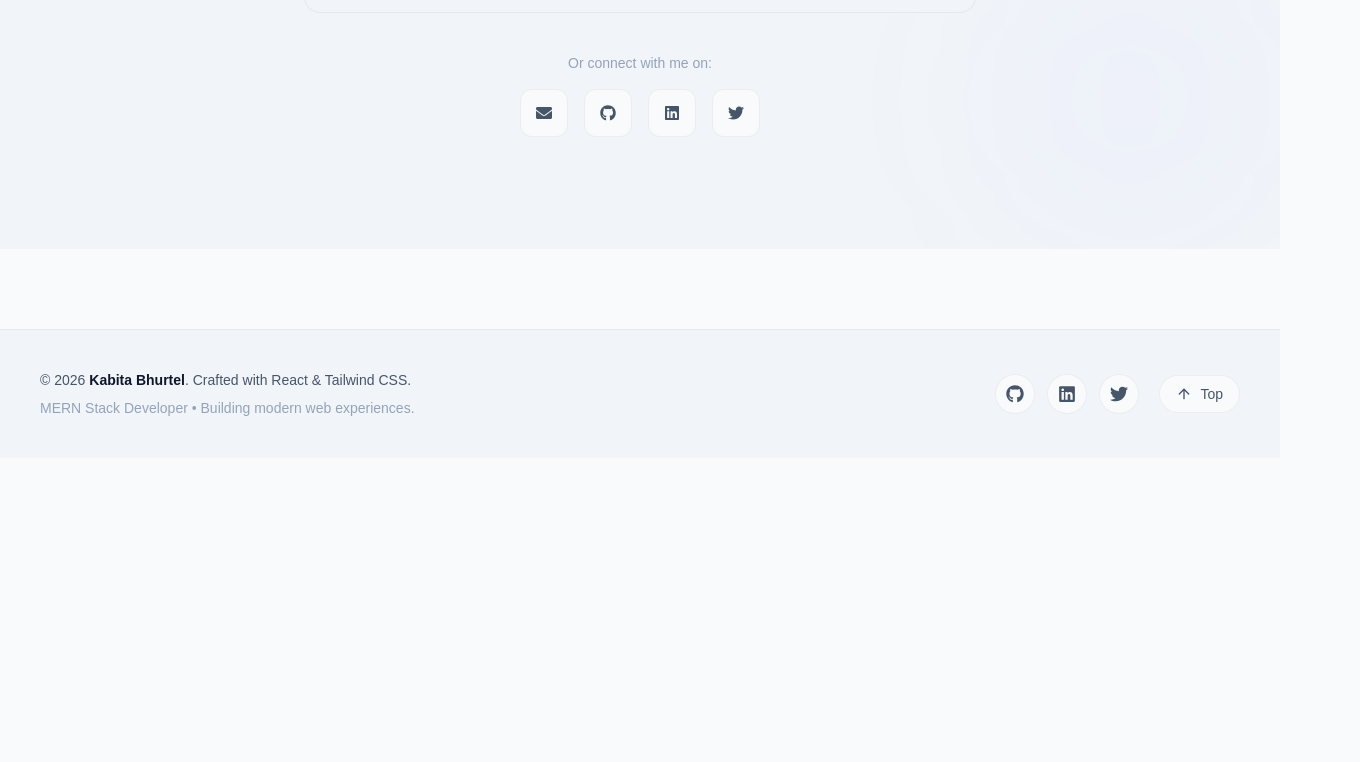
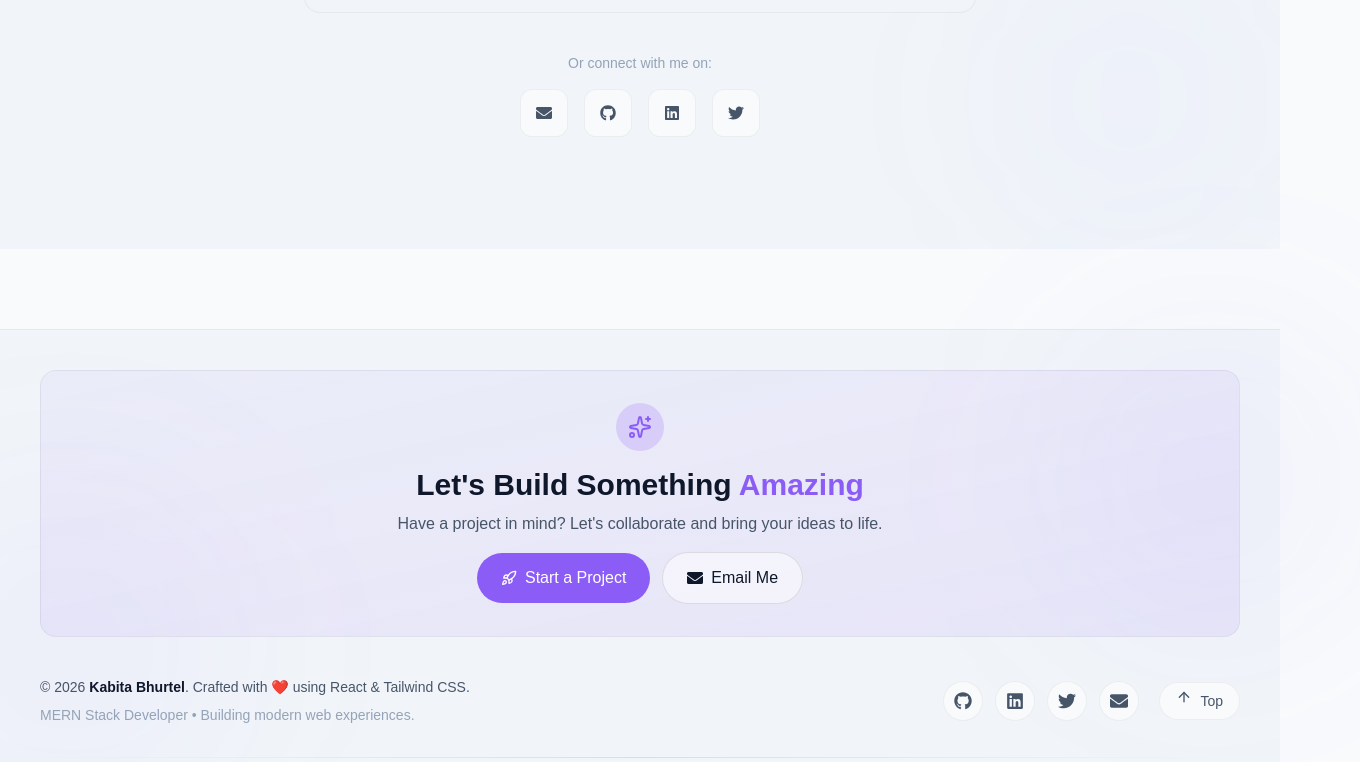
Before and after one commit to Kabita01-web/portfolio, a React (Vite) app in the folder portfolio-react/: page / in a window 1280 px wide. Shown: the part 4419-5181 px from the top of the page, 1360 px wide, since content can reach past the window. Before the commit the page ends 4877 px from the top, so only its background shows below. Built offline with nearby package versions, Linux system fonts and the light colour scheme.

Commit message:
feat(components/Footer): Implement a footer with links to GitHub, LinkedIn, Twitter, and email. Use the Magnetic component for interaction and color adjustments.

```diff
--- a/portfolio-react/src/components/Footer.jsx
+++ b/portfolio-react/src/components/Footer.jsx
@@ -1,9 +1,17 @@
-import { FaGithub, FaLinkedin, FaTwitter } from "react-icons/fa";
-import { ArrowUp } from "lucide-react";
+import { FaGithub, FaLinkedin, FaTwitter, FaEnvelope } from "react-icons/fa";
+import { ArrowUp, Sparkles, Rocket } from "lucide-react";
+import { motion } from "framer-motion";
+import { useEffect, useState } from "react";
 import Magnetic from "./Magnetic";
 
 const Footer = () => {
   const currentYear = new Date().getFullYear();
+  const [show, setShow] = useState(false);
+
+  useEffect(() => {
+    const timer = setTimeout(() => setShow(true), 100);
+    return () => clearTimeout(timer);
+  }, []);
 
   const scrollToTop = () => {
     window.scrollTo({
@@ -12,73 +20,235 @@ const Footer = () => {
     });
   };
 
+  const socialLinks = [
+    {
+      icon: <FaGithub size={18} />,
+      href: "https://github.com/Kabita01-web",
+      label: "GitHub",
+      color: "hover:bg-[#333]",
+    },
+    {
+      icon: <FaLinkedin size={18} />,
+      href: "https://linkedin.com/in/YOUR-LINKEDIN",
+      label: "LinkedIn",
+      color: "hover:bg-[#0A66C2]",
+    },
+    {
+      icon: <FaTwitter size={18} />,
+      href: "https://twitter.com/YOUR_USERNAME",
+      label: "Twitter",
+      color: "hover:bg-[#1DA1F2]",
+    },
+    {
+      icon: <FaEnvelope size={18} />,
+      href: "mailto:your.email@example.com",
+      label: "Email",
+      color: "hover:bg-[#EA4335]",
+    },
+  ];
+
+  const footerVariants = {
+    hidden: { opacity: 0, y: 30 },
+    visible: {
+      opacity: 1,
+      y: 0,
+      transition: {
+        duration: 0.6,
+        ease: [0.22, 1, 0.36, 1],
+      },
+    },
+  };
+
+  const itemVariants = {
+    hidden: { opacity: 0, y: 20 },
+    visible: (delay = 0) => ({
+      opacity: 1,
+      y: 0,
+      transition: {
+        duration: 0.5,
+        delay,
+        ease: [0.22, 1, 0.36, 1],
+      },
+    }),
+  };
+
   return (
-    <footer className="mt-20 border-t border-black/5 bg-bg-secondary py-10 dark:border-white/10">
-      <div className="container-main">
+    <motion.footer
+      initial="hidden"
+      animate={show ? "visible" : "hidden"}
+      variants={footerVariants}
+      className="relative mt-20 border-t border-black/5 bg-bg-secondary py-10 dark:border-white/10"
+    >
+      {/* Background decoration */}
+      <div
+        aria-hidden="true"
+        className="pointer-events-none absolute -left-20 bottom-0 h-[300px] w-[300px] rounded-full bg-accent/5 blur-[100px]"
+      />
+      <div
+        aria-hidden="true"
+        className="pointer-events-none absolute -right-20 top-0 h-[300px] w-[300px] rounded-full bg-accent/5 blur-[100px]"
+      />
+
+      <div className="container-main relative z-10">
+        {/* Let's Work Together Section */}
+        <motion.div
+          variants={itemVariants}
+          custom={0}
+          className="mb-10 rounded-2xl border border-black/5 bg-gradient-to-br from-accent/5 to-accent/10 p-8 text-center dark:border-white/5"
+        >
+          <motion.div
+            initial={{ scale: 0 }}
+            animate={show ? { scale: 1 } : {}}
+            transition={{ duration: 0.5, delay: 0.2 }}
+            className="inline-flex items-center justify-center rounded-full bg-accent/20 p-3 mb-4"
+          >
+            <Sparkles className="h-6 w-6 text-accent" />
+          </motion.div>
+
+          <motion.h3
+            variants={itemVariants}
+            custom={0.1}
+            className="text-2xl font-bold text-text-primary sm:text-3xl"
+          >
+            Let's Build Something <span className="text-accent">Amazing</span>
+          </motion.h3>
+
+          <motion.p
+            variants={itemVariants}
+            custom={0.2}
+            className="mx-auto mt-2 max-w-lg text-text-secondary"
+          >
+            Have a project in mind? Let's collaborate and bring your ideas to
+            life.
+          </motion.p>
+
+          <motion.div
+            variants={itemVariants}
+            custom={0.3}
+            className="mt-4 flex flex-col items-center justify-center gap-3 sm:flex-row"
+          >
+            <Magnetic strength={0.3}>
+              <a
+                href="#contact"
+                className="group inline-flex items-center gap-2 rounded-full bg-accent px-6 py-3 font-medium text-white transition-all duration-300 hover:bg-accent-hover hover:shadow-lg hover:shadow-accent/25"
+              >
+                <Rocket className="h-4 w-4 transition-transform duration-300 group-hover:-translate-y-1" />
+                <span>Start a Project</span>
+              </a>
+            </Magnetic>
+
+            <Magnetic strength={0.2}>
+              <a
+                href="mailto:your.email@example.com"
+                className="group inline-flex items-center gap-2 rounded-full border border-black/10 bg-white/50 px-6 py-3 font-medium text-text-primary transition-all duration-300 hover:border-accent hover:bg-accent/10 hover:text-accent dark:border-white/10 dark:bg-bg-primary/50"
+              >
+                <FaEnvelope className="h-4 w-4 transition-transform duration-300 group-hover:scale-110" />
+                <span>Email Me</span>
+              </a>
+            </Magnetic>
+          </motion.div>
+        </motion.div>
+
+        {/* Main Footer Content */}
         <div className="flex flex-col gap-8 sm:flex-row sm:items-center sm:justify-between">
           {/* Left */}
-          <div className="text-center sm:text-left">
-            <p className="text-sm text-text-secondary">
+          <motion.div
+            variants={itemVariants}
+            custom={0.4}
+            className="text-center sm:text-left"
+          >
+            <motion.p
+              initial={{ opacity: 0 }}
+              animate={show ? { opacity: 1 } : {}}
+              transition={{ duration: 0.3, delay: 0.5 }}
+              className="text-sm text-text-secondary"
+            >
               © {currentYear}{" "}
               <span className="font-semibold text-text-primary">
                 Kabita Bhurtel
               </span>
-              . Crafted with React & Tailwind CSS.
-            </p>
+              . Crafted with ❤️ using React & Tailwind CSS.
+            </motion.p>
 
-            <p className="mt-2 text-sm text-text-muted">
+            <motion.p
+              initial={{ opacity: 0 }}
+              animate={show ? { opacity: 1 } : {}}
+              transition={{ duration: 0.3, delay: 0.6 }}
+              className="mt-2 text-sm text-text-muted"
+            >
               MERN Stack Developer • Building modern web experiences.
-            </p>
-          </div>
+            </motion.p>
+          </motion.div>
 
           {/* Right */}
-          <div className="flex items-center gap-3">
-            <a
-              href="https://github.com/Kabita01-web"
-              target="_blank"
-              rel="noopener noreferrer"
-              aria-label="GitHub"
-              className="flex h-10 w-10 items-center justify-center rounded-full border border-black/5 bg-bg-primary text-text-secondary transition-all duration-300 hover:-translate-y-1 hover:border-accent hover:bg-accent hover:text-white hover:shadow-md focus:outline-none focus:ring-2 focus:ring-accent focus:ring-offset-2 dark:border-white/10"
-            >
-              <FaGithub size={18} />
-            </a>
+          <motion.div
+            variants={itemVariants}
+            custom={0.5}
+            className="flex items-center gap-3"
+          >
+            {socialLinks.map((social, index) => (
+              <motion.a
+                key={social.label}
+                href={social.href}
+                target="_blank"
+                rel="noopener noreferrer"
+                aria-label={social.label}
+                whileHover={{
+                  y: -4,
+                  scale: 1.1,
+                  transition: { duration: 0.2 },
+                }}
+                whileTap={{ scale: 0.9 }}
+                initial={{ opacity: 0, y: 20 }}
+                animate={show ? { opacity: 1, y: 0 } : {}}
+                transition={{ duration: 0.4, delay: 0.5 + index * 0.08 }}
+                className={`flex h-10 w-10 items-center justify-center rounded-full border border-black/5 bg-bg-primary text-text-secondary transition-all duration-300 hover:-translate-y-1 hover:border-accent hover:bg-accent hover:text-white hover:shadow-md focus:outline-none focus:ring-2 focus:ring-accent focus:ring-offset-2 dark:border-white/10`}
+              >
+                {social.icon}
+              </motion.a>
+            ))}
 
-            <a
-              href="https://linkedin.com/in/YOUR-LINKEDIN"
-              target="_blank"
-              rel="noopener noreferrer"
-              aria-label="LinkedIn"
-              className="flex h-10 w-10 items-center justify-center rounded-full border border-black/5 bg-bg-primary text-text-secondary transition-all duration-300 hover:-translate-y-1 hover:border-accent hover:bg-accent hover:text-white hover:shadow-md focus:outline-none focus:ring-2 focus:ring-accent focus:ring-offset-2 dark:border-white/10"
-            >
-              <FaLinkedin size={18} />
-            </a>
-
-            <a
-              href="https://twitter.com/YOUR_USERNAME"
-              target="_blank"
-              rel="noopener noreferrer"
-              aria-label="Twitter"
-              className="flex h-10 w-10 items-center justify-center rounded-full border border-black/5 bg-bg-primary text-text-secondary transition-all duration-300 hover:-translate-y-1 hover:border-accent hover:bg-accent hover:text-white hover:shadow-md focus:outline-none focus:ring-2 focus:ring-accent focus:ring-offset-2 dark:border-white/10"
-            >
-              <FaTwitter size={18} />
-            </a>
-
-            {/* Back to Top — the one Footer element that behaves like a
-                primary CTA, so it's the natural spot for the magnetic pull */}
-            <Magnetic strength={0.25}>
-              <button
+            {/* Back to Top Button */}
+            <Magnetic strength={0.3}>
+              <motion.button
                 onClick={scrollToTop}
                 aria-label="Back to top"
+                initial={{ opacity: 0, scale: 0.8 }}
+                animate={show ? { opacity: 1, scale: 1 } : {}}
+                transition={{ duration: 0.4, delay: 0.8 }}
+                whileHover={{
+                  y: -4,
+                  scale: 1.05,
+                  transition: { duration: 0.2 },
+                }}
+                whileTap={{ scale: 0.9 }}
                 className="ml-2 flex items-center gap-2 rounded-full border border-black/5 bg-bg-primary px-4 py-2 text-sm font-medium text-text-secondary transition-all duration-300 hover:-translate-y-1 hover:border-accent hover:bg-accent hover:text-white hover:shadow-md focus:outline-none focus:ring-2 focus:ring-accent focus:ring-offset-2 dark:border-white/10"
               >
-                <ArrowUp size={16} />
+                <motion.div
+                  animate={{ y: [0, -4, 0] }}
+                  transition={{
+                    duration: 1.5,
+                    repeat: Infinity,
+                    ease: "easeInOut",
+                  }}
+                >
+                  <ArrowUp size={16} />
+                </motion.div>
                 <span className="hidden sm:inline">Top</span>
-              </button>
+              </motion.button>
             </Magnetic>
-          </div>
+          </motion.div>
         </div>
+
+        {/* Bottom Decorative Line */}
+        <motion.div
+          initial={{ scaleX: 0 }}
+          animate={show ? { scaleX: 1 } : {}}
+          transition={{ duration: 0.8, delay: 0.9 }}
+          className="mt-8 h-px bg-gradient-to-r from-transparent via-accent/20 to-transparent"
+        />
       </div>
-    </footer>
+    </motion.footer>
   );
 };
 
```
